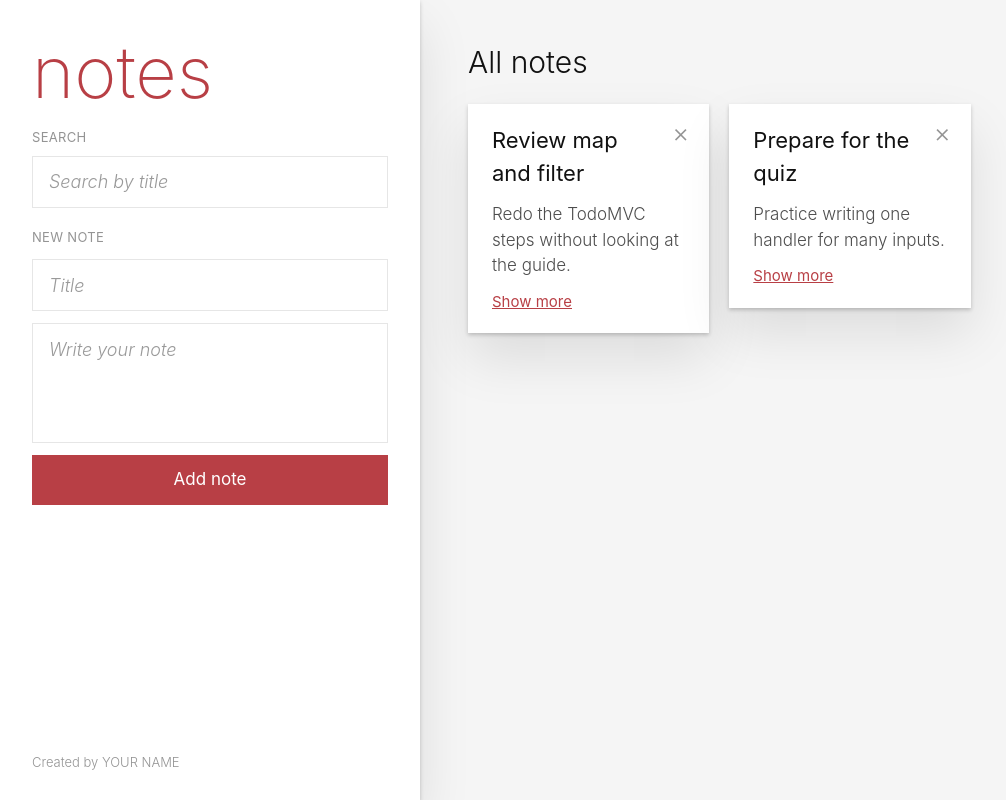
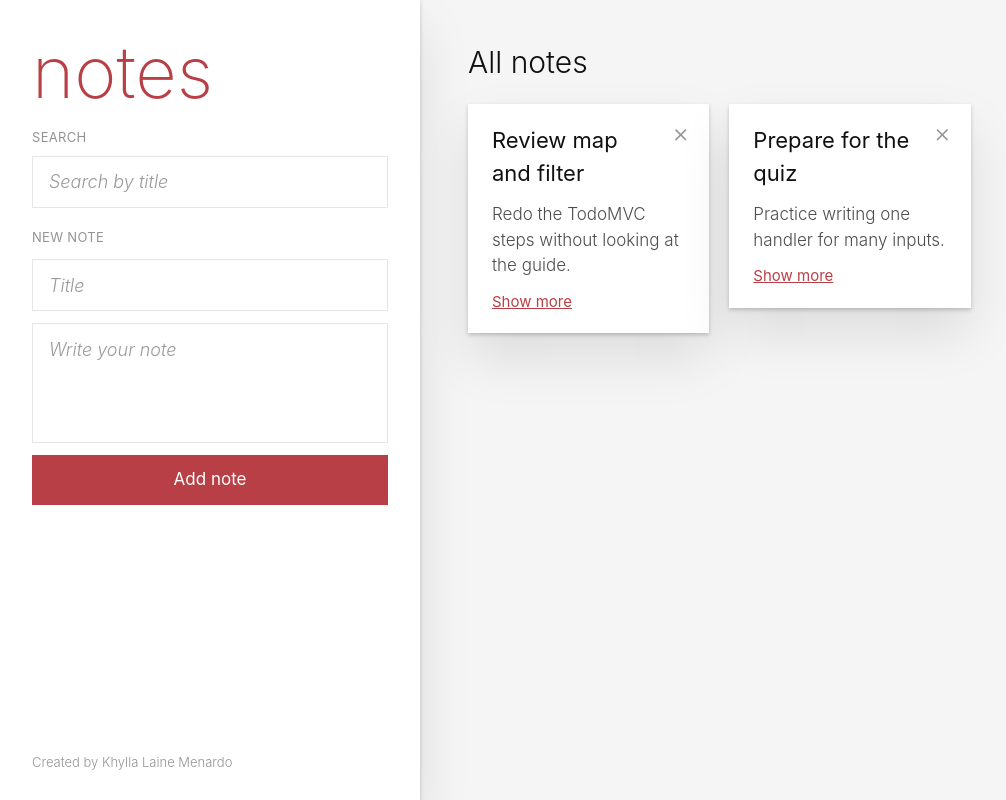
Before and after one commit to khyllalainemenardo/csit340g5-notes, a React (Vite) app: page / in a window 1280 px wide. Shown: the whole page, without its empty margins (0-1006 px from the left). Built offline with nearby package versions, Linux system fonts and the light colour scheme.

Commit message:
chore: replace YOUR NAME with Khylla Laine Menardo

```diff
--- a/src/App.jsx
+++ b/src/App.jsx
@@ -6,7 +6,7 @@ function App() {
   return (
     <div className="bg-[#f5f5f5] font-light text-[#111]">
       <Notes />
-      <Info name="YOUR NAME" />
+      <Info name="Khylla Laine Menardo" />
     </div>
   )
 }
```
